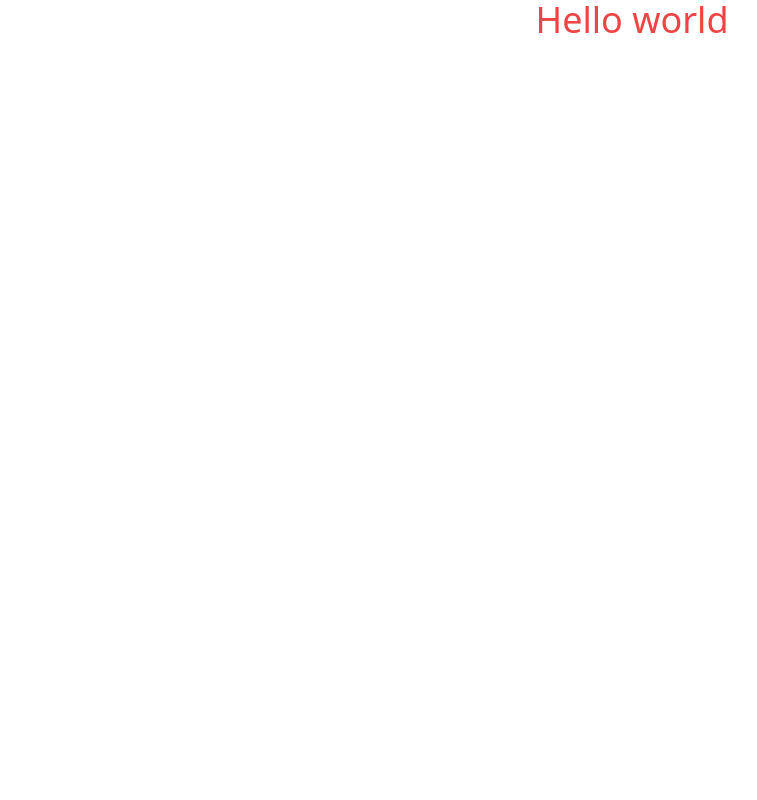
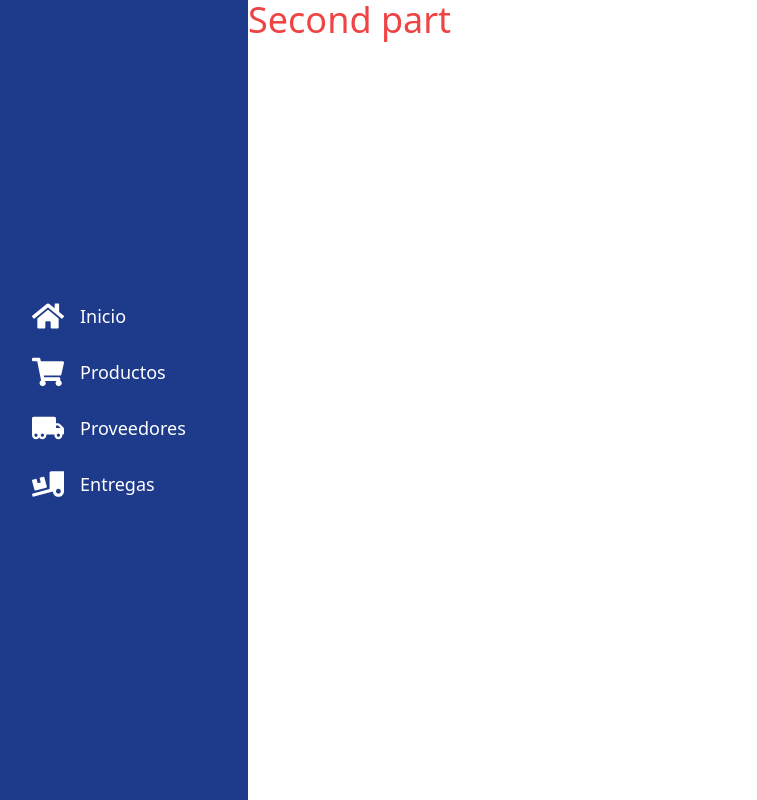
Before and after one commit to DieGopherLT/refaccionaria-frontend, a React (Create React App) app: page / in a window 1280 px wide. Shown: the whole page, without its empty margins (8-765 px from the left). Built offline with nearby package versions, Linux system fonts and the light colour scheme.

Commit message:
Navigation Bar v1

```diff
--- a/src/App.tsx
+++ b/src/App.tsx
@@ -1,10 +1,23 @@
 import React from 'react';
+
+import AppContainer from './components/UI/AppContainer';
+import Wrapper from './components/UI/Wrapper';
+import Navigation from './components/Navbar/Navigation';
+
+import { navData } from './data/Navigation';
 
 function App() {
     return (
-        <div className="text-center">
-            <h1 className="text-red-500 text-4xl">Hello world</h1>
-        </div>
+        <AppContainer>
+            <div className="h-16 bg-blue-900 md:h-full">
+                <Wrapper className="h-full">
+                    <Navigation data={ navData } />
+                </Wrapper>
+            </div>
+            <div className="flex-grow">
+                <h1 className="text-4xl text-red-500">Second part</h1>
+            </div>
+        </AppContainer>
     );
 }
 
--- /dev/null
+++ b/src/components/Navbar/NavItem.tsx
@@ -0,0 +1,19 @@
+import React, { FC } from 'react';
+import { NavigationItemData } from '../../interfaces/Navigation';
+
+interface NavItemProps {
+    data: NavigationItemData;
+}
+
+const NavItem: FC<NavItemProps> = ({ data }) => {
+    const { Icon, props, href, label } = data;
+
+    return (
+        <a href={ href } className="flex items-center md:w-full md:gap-4">
+            <Icon { ...props } className="md:flex-icon" />
+            <span className="hidden text-lg text-white md:inline">{ label }</span>
+        </a>
+    );
+};
+
+export default NavItem;
--- /dev/null
+++ b/src/components/Navbar/Navigation.tsx
@@ -0,0 +1,21 @@
+import React, { FC } from 'react';
+
+import NavItem from './NavItem';
+
+import { NavigationItemData } from '../../interfaces/Navigation';
+
+interface NavigationProps {
+    data: NavigationItemData[];
+}
+
+const Navigation: FC<NavigationProps> = ({ data }) => {
+    return (
+        <nav className="flex items-center justify-around h-full gap-4 md:p-10 md:justify-center md:flex-col">
+            { data.map(item => (
+                <NavItem data={ item }/>
+            )) }
+        </nav>
+    );
+};
+
+export default Navigation;
--- a/src/data/Navigation.ts
+++ b/src/data/Navigation.ts
@@ -1,17 +1,40 @@
 import { NavigationItemData } from '../interfaces/Navigation';
 
 import {
-    FaHome
+    FaHome,
+    FaShoppingCart,
+    FaTruckLoading,
+    FaTruckMoving
 } from 'react-icons/fa';
+
+const props = {
+    color: '#ffffff',
+    size: 40
+}
 
 export const navData: NavigationItemData[] = [
     {
         href: '/',
         label: 'Inicio',
         Icon: FaHome,
-        props: {
-            color: '#ffffff',
-            size: 30
-        }
+        props
+    },
+    {
+        href: '/productos',
+        label: 'Productos',
+        Icon: FaShoppingCart,
+        props
+    },
+    {
+        href: '/proveedores',
+        label: 'Proveedores',
+        Icon: FaTruckMoving,
+        props
+    },
+    {
+        href: '/entregas',
+        label: 'Entregas',
+        Icon: FaTruckLoading,
+        props
     }
 ]
--- a/tailwind.config.js
+++ b/tailwind.config.js
@@ -3,9 +3,12 @@ module.exports = {
   darkMode: false, // or 'media' or 'class'
   theme: {
     extend: {
-        gridTemplateColumns: {
-            'app': '3fr 7fr'
-        }
+      gridTemplateColumns: {
+        'app': '2fr 8fr'
+      },
+      flex: {
+        'icon': '0 0 2rem'
+      }
     },
   },
   variants: {
```
